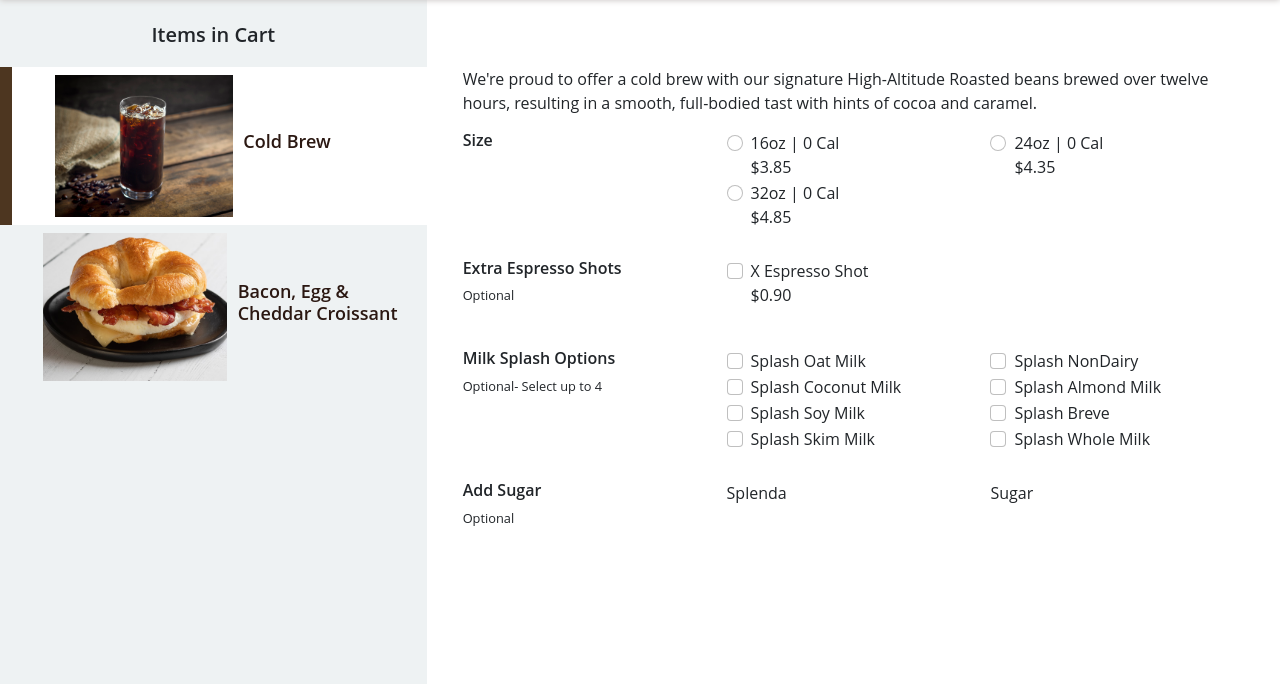
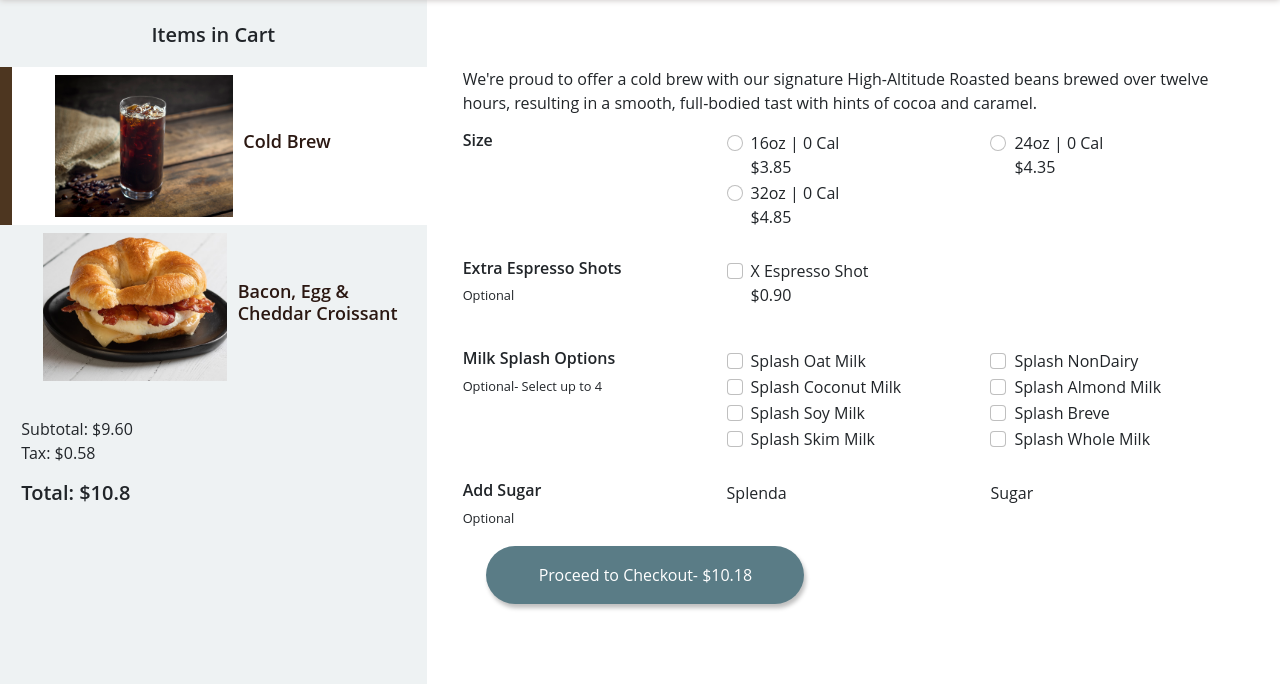
Before and after one commit to Y-keys/Beans-Brews, a plain HTML site: page index.html in a window 1280 px wide. Shown: the part 116-800 px from the top of the page. Drawn offline with nearby package versions, Linux system fonts and the light colour scheme.

Commit message:
Added checkout button and prices

```diff
--- a/css/style.css
+++ b/css/style.css
@@ -121,6 +121,11 @@ h6 {
   border-left: 12px solid #4D3620;
 }
 
+.prices {
+  padding-left: 5%;
+  padding-top: 28px;
+}
+
 .tab-pane {
   padding: 0 3% 0 36px;
 }
@@ -141,11 +146,20 @@ h6 {
   grid-template-columns: 1fr 1fr;
 }
 
-.form-check-input {
-
-}
-
 .form-check-input:checked {
   background-color: #5A7C86;
   border-color: #5A7C86;
 }
+
+.checkout-btn {
+  position: fixed;
+  bottom: 10vh;
+  left: 38%;
+  height: 58px;
+  width: 318px;
+  background: #5A7C86;
+  border: none;
+  border-radius: 37px;
+  color: white;
+  box-shadow: 2px 4px 4px rgba(0, 0, 0, 0.25);
+}
--- a/index.html
+++ b/index.html
@@ -31,6 +31,10 @@
               <img class="itemPic" src="images/cold_brew.png">
               <h5>Cold Brew</h5></a>
             <a class="list-group-item list-group-item-action itemName" id="list-profile-list" data-bs-toggle="list" href="#list-profile" role="tab" aria-controls="list-profile"><img class="itemPic" src="images/bacon_sandwitch.png"><h5>Bacon, Egg & Cheddar Croissant</h5></a>
+          </div>
+          <div class="prices"><span>Subtotal:      $9.60</span>
+            <p>Tax: $0.58</p><span>
+            <h4>Total: $10.8</h4>
           </div>
         </div>
         <!--Right side of the page: Cold Brew Options-->
@@ -124,6 +128,7 @@
           </div>
         </div>
       </div>
+      <button class="checkout-btn">Proceed to Checkout- $10.18</button>
       </section>
 
       <script src="https://cdn.jsdelivr.net/npm/bootstrap@5.2.2/dist/js/bootstrap.bundle.min.js" integrity="sha384-OERcA2EqjJCMA+/3y+gxIOqMEjwtxJY7qPCqsdltbNJuaOe923+mo//f6V8Qbsw3" crossorigin="anonymous"></script>
```
